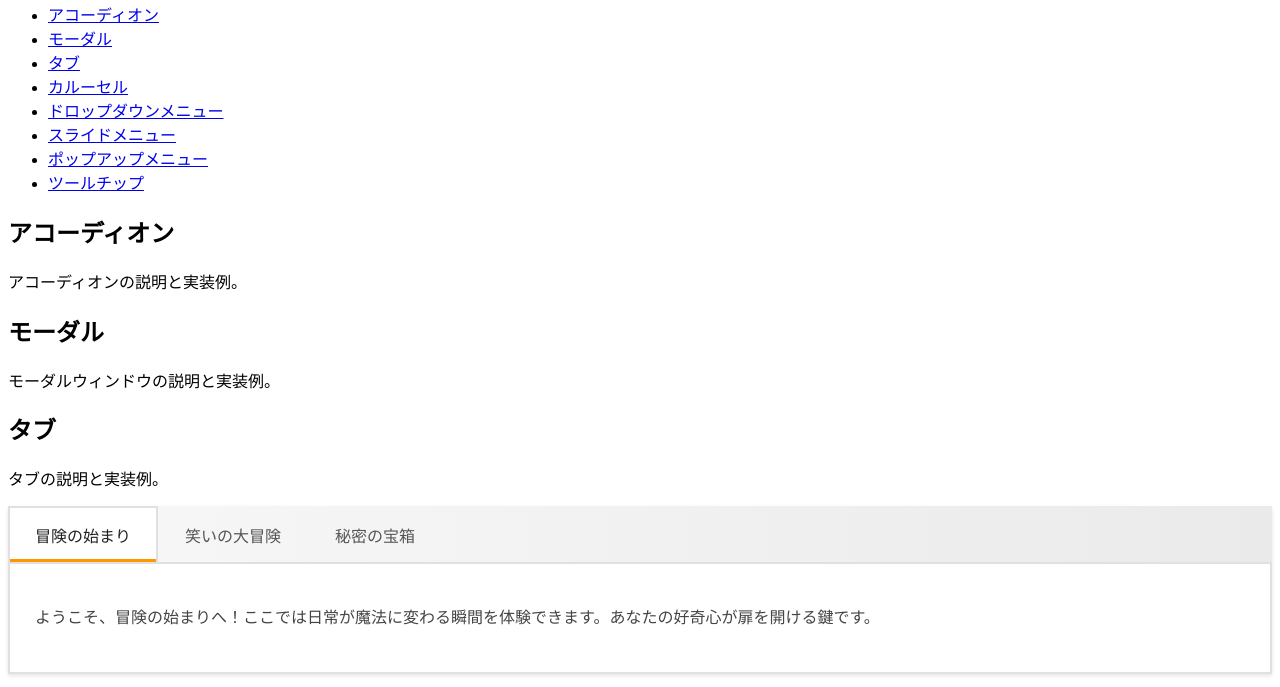
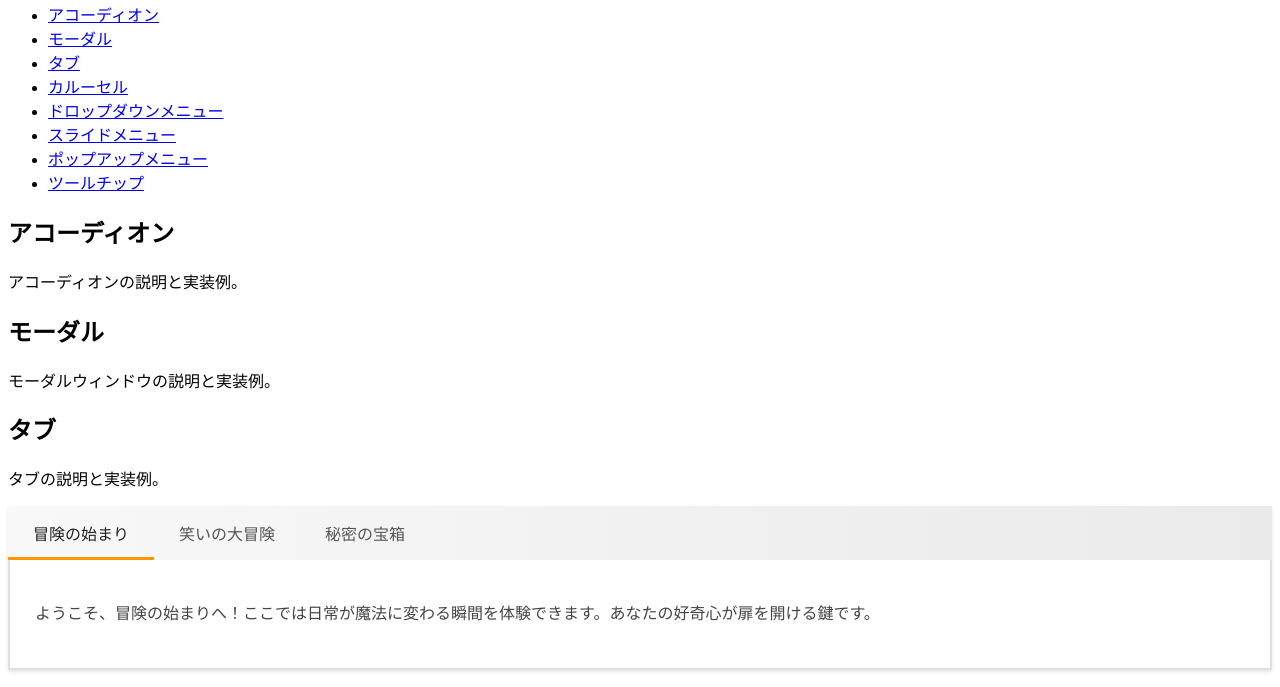
Before and after one commit to yuta6/js-pattern-training, a website built with Vite: page src/index.html in a window 1280 px wide. Shown: the part 87-774 px from the top of the page. Built offline with nearby package versions, Linux system fonts and the light colour scheme.

Commit message:
add tabの下線のアニメーション

```diff
--- a/src/index.html
+++ b/src/index.html
@@ -40,11 +40,16 @@
             <p>タブの説明と実装例。</p>
             <!-- タブのデモとコード -->
             <div class="tab" data-tab>
-                <ul class="tab__nav" data-tab-nav>
-                    <li class="tab__item tab__item--active" data-tab-item data-tab-target="panel1">冒険の始まり</li>
-                    <li class="tab__item" data-tab-item data-tab-target="panel2">笑いの大冒険</li>
-                    <li class="tab__item" data-tab-item data-tab-target="panel3">秘密の宝箱</li>
-                </ul>
+                <!-- タブナビゲーションラッパー -->
+                <div class="tab__nav-wrapper" data-tab-nav>
+                    <ul class="tab__nav">
+                        <li class="tab__item tab__item--active" data-tab-item data-tab-target="panel1">冒険の始まり</li>
+                        <li class="tab__item" data-tab-item data-tab-target="panel2">笑いの大冒険</li>
+                        <li class="tab__item" data-tab-item data-tab-target="panel3">秘密の宝箱</li>
+                    </ul>
+                    <!-- アンダーラインの要素 -->
+                    <div class="tab__underline"></div>
+                </div>
                 <div class="tab__content">
                     <div class="tab__panel tab__panel--active" data-tab-panel="panel1">
                         <p>ようこそ、冒険の始まりへ！ここでは日常が魔法に変わる瞬間を体験できます。あなたの好奇心が扉を開ける鍵です。</p>
--- a/src/js/components/tabs.js
+++ b/src/js/components/tabs.js
@@ -1,25 +1,50 @@
 export const tabs = () => {
-    const tabContainer = document.querySelector('[data-tab]');
+    const tabContainer = document.querySelector("[data-tab]");
     if (!tabContainer) return;
 
-    const tabItems = tabContainer.querySelectorAll('[data-tab-item]');
-    const tabPanels = tabContainer.querySelectorAll('[data-tab-panel]');
+    // タブナビゲーションラッパー（アンダーラインの親要素）
+    const navWrapper = tabContainer.querySelector("[data-tab-nav]");
+    const tabItems = tabContainer.querySelectorAll("[data-tab-item]");
+    const tabPanels = tabContainer.querySelectorAll("[data-tab-panel]");
+    const underline = tabContainer.querySelector(".tab__underline");
 
-    tabItems.forEach(item => {
-        item.addEventListener('click', () => {
-            tabItems.forEach(tabItem => tabItem.classList.remove('tab__item--active'));
-            // クリックされたタブに active クラスを付与
-            item.classList.add('tab__item--active');
+    // アンダーラインの位置・幅を更新する関数
+    const updateUnderline = () => {
+        const activeTab = tabContainer.querySelector(".tab__item--active");
+        if (!activeTab || !underline) return;
+        const navRect = navWrapper.getBoundingClientRect();
+        const activeRect = activeTab.getBoundingClientRect();
+        const left = activeRect.left - navRect.left;
+        const width = activeRect.width;
+        underline.style.left = left + "px";
+        underline.style.width = width + "px";
+    };
 
-            const target = item.getAttribute('data-tab-target');
+    // 初期位置を設定
+    updateUnderline();
+    // ウィンドウリサイズ時にも更新
+    window.addEventListener("resize", updateUnderline);
 
-            // すべてのパネルから active クラスを削除
-            tabPanels.forEach(panel => panel.classList.remove('tab__panel--active'));
-            // 対応するパネルを表示
-            const targetPanel = tabContainer.querySelector(`[data-tab-panel="${target}"]`);
+    tabItems.forEach((item) => {
+        item.addEventListener("click", () => {
+            // すべてのタブから active クラスを削除し、クリックされたタブに付与
+            tabItems.forEach((i) => i.classList.remove("tab__item--active"));
+            item.classList.add("tab__item--active");
+
+            // 対応するパネルの表示切替
+            const target = item.getAttribute("data-tab-target");
+            tabPanels.forEach((panel) =>
+                panel.classList.remove("tab__panel--active")
+            );
+            const targetPanel = tabContainer.querySelector(
+                `[data-tab-panel="${target}"]`
+            );
             if (targetPanel) {
-                targetPanel.classList.add('tab__panel--active');
+                targetPanel.classList.add("tab__panel--active");
             }
+
+            // アンダーラインの位置を更新（アニメーションで移動）
+            updateUnderline();
         });
     });
-}
+};
--- a/src/scss/components/tabs.scss
+++ b/src/scss/components/tabs.scss
@@ -1,40 +1,48 @@
 .tab {
     background: #fff;
     box-shadow: 0 2px 4px rgba(0, 0, 0, 0.1);
+
+    // タブナビゲーション全体を包含するラッパー
+    &__nav-wrapper {
+        position: relative;
+    }
 
     &__nav {
         display: flex;
         list-style: none;
         margin: 0;
         padding: 0;
-        border-bottom: 2px solid #e0e0e0;
+        /* 下線の代わりに背景グラデーションを利用 */
         background: linear-gradient(90deg, #f8f8f8, #eaeaea);
     }
 
     &__item {
         padding: 15px 25px;
         cursor: pointer;
-        border: 2px solid transparent;
-        border-bottom: none;
-        transition:
-            background-color 0.3s,
-            color 0.3s,
-            border-color 0.3s;
+        transition: color 0.3s;
         font-weight: 500;
         color: #555;
 
         &:hover {
-            background-color: #f0f0f0;
             color: #333;
         }
+    }
 
-        &--active {
-            color: #222;
-            border-color: #e0e0e0;
-            border-bottom-color: #fff;
-            background-color: #fff;
-            box-shadow: inset 0 -3px 0 #ff9800;
-        }
+    // active 状態は文字色のみで表現（アンダーラインは別要素で実現）
+    &__item--active {
+        color: #222;
+    }
+
+    // アンダーライン用の要素
+    &__underline {
+        position: absolute;
+        bottom: 0;
+        left: 0;
+        height: 3px;
+        background-color: #ff9800;
+        transition:
+            left 0.3s ease,
+            width 0.3s ease;
     }
 
     &__content {
```
